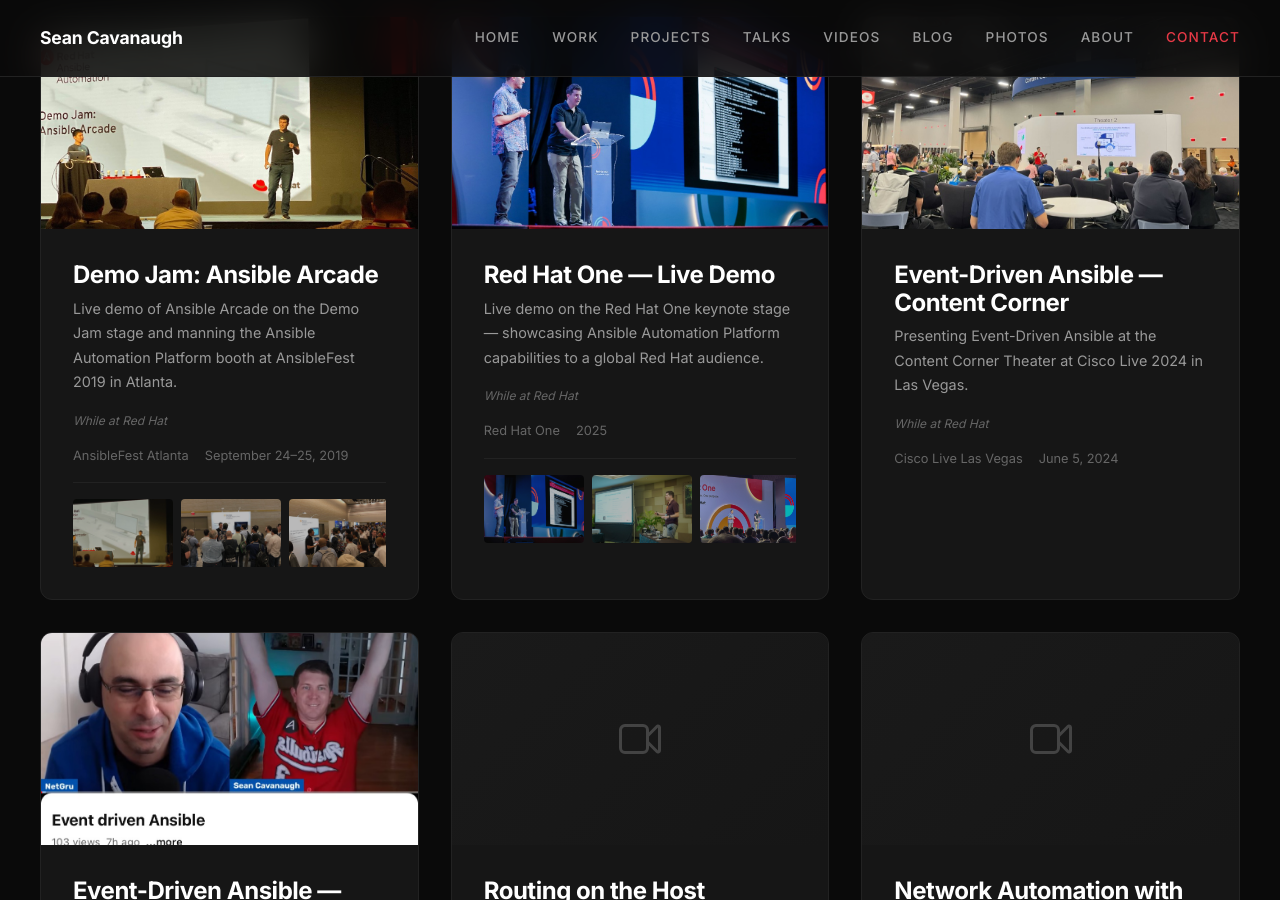
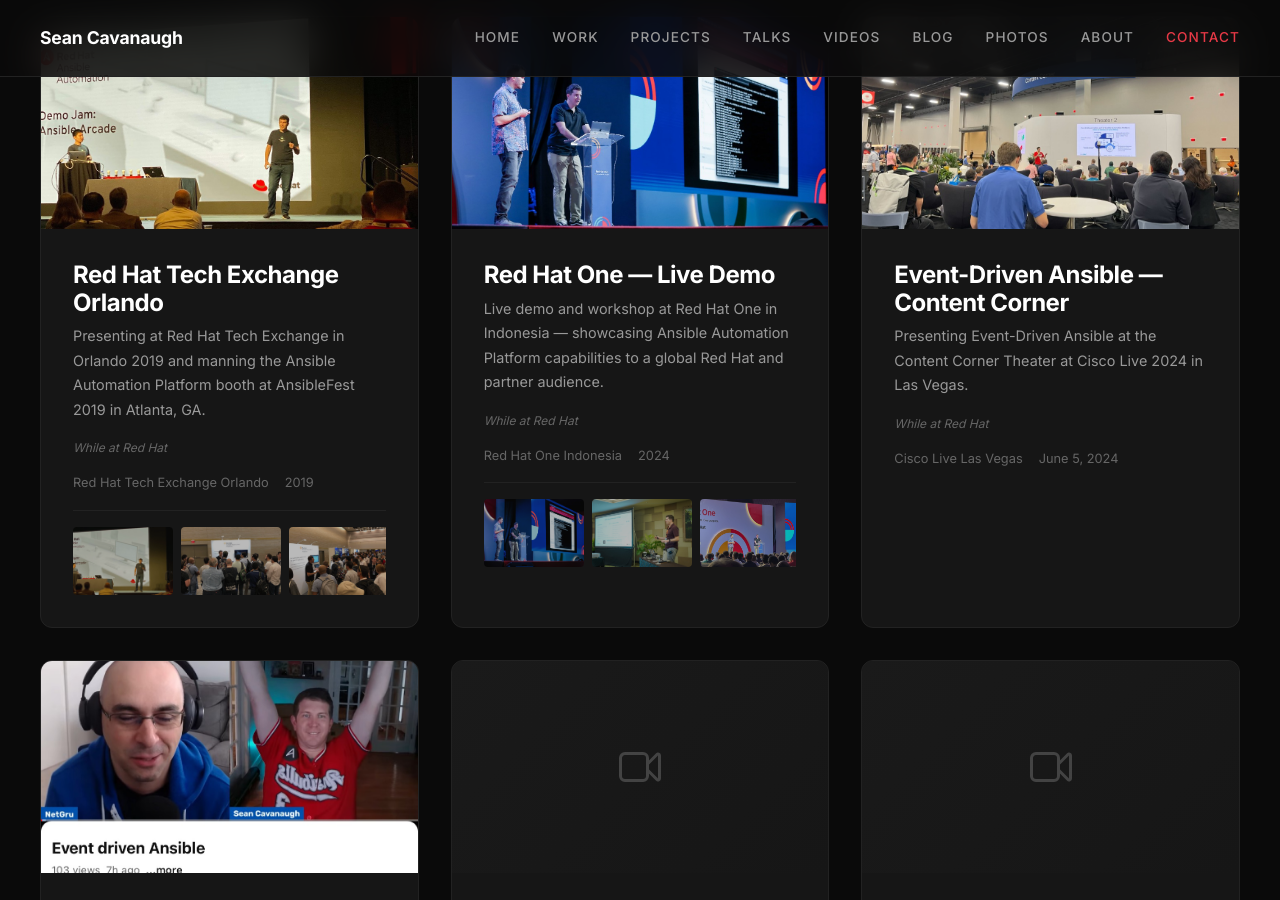
Before and after one commit to IPvSean/cavanaugh.pro, a Jekyll site: the page built from pages/talks.html, in a window 1280 px wide and 900 px high, scrolled down 5062 px. Built offline with Jekyll 4.4.1, drawn with Linux system fonts in a browser that asks for light colours.

Commit message:
Fix gallery and talk metadata across 12 entries
Corrections based on user review:
- redhat-one-keynote-demo.png: Red Hat One Indonesia 2024 (not 2025)
- redhat-one-demo-stage.png: workshop at Red Hat One Indonesia 2024
- redhat-one-stage.png: Red Hat One Indonesia 2024
- redhat-one-speaker-badge.png: Red Hat One Indonesia 2024
- demo-jam-2019.png: Red Hat Tech Exchange Orlando 2019 (not AnsibleFest)
- ansiblefest-2019-booth-3.png: add Atlanta, GA location
- cisco-live-rh-booth-networking.png: AnsibleFest 2025 (not Cisco Live)
- cisco-live-theater-wide.png: AnsibleFest 2025 (not Cisco Live)
- datadog-booth-demo.png: Cisco Live (not AWS re:Invent)
- cisco-live-badge-ribbons.png: 2024 Las Vegas (not 2023)
- london-etx.png: 2026 (not 2025)
- Remove AWS re:Invent from speaking venues
- Rename Demo Jam talk entry to Red Hat Tech Exchange Orlando

Co-authored-by: Cursor <cursoragent@cursor.com>

```diff
--- a/_data/gallery.yml
+++ b/_data/gallery.yml
@@ -1,7 +1,7 @@
 - src: "/assets/images/redhat-one-keynote-demo.png"
-  alt: "Live demo on the Red Hat One keynote stage"
+  alt: "Live demo on stage — Red Hat One, Indonesia 2024"
   category: "stage"
-  year: 2025
+  year: 2024
 
 - src: "/assets/images/ansiblefest-2025-closeup-screen.png"
   alt: "On the big screen — AnsibleFest 2025 keynote"
@@ -9,14 +9,14 @@
   year: 2025
 
 - src: "/assets/images/cisco-live-rh-booth-networking.png"
-  alt: "Why Ansible Became Popular in Networking — Red Hat booth at Cisco Live"
+  alt: "Why Ansible Became Popular in Networking — AnsibleFest 2025"
   category: "booth"
-  year: 2024
+  year: 2025
 
 - src: "/assets/images/redhat-one-speaker-badge.png"
-  alt: "Speaker badge — Red Hat One 2025"
+  alt: "Speaker badge — Red Hat One, Indonesia 2024"
   category: "people"
-  year: 2025
+  year: 2024
 
 - src: "/assets/images/ansiblefest-2025-stage.png"
   alt: "AnsibleFest 2025 keynote — on the big screens"
@@ -24,9 +24,9 @@
   year: 2025
 
 - src: "/assets/images/cisco-live-badge-ribbons.png"
-  alt: "CCIE Ten Years, Speaker, Presenter, DevNet — Cisco Live badge"
+  alt: "CCIE Ten Years, Speaker, Presenter, DevNet — Cisco Live 2024, Las Vegas"
   category: "people"
-  year: 2023
+  year: 2024
 
 - src: "/assets/images/summit-2026-stage.png"
   alt: "Red Hat Summit 2026 — demoing the Automation Orchestrator"
@@ -49,9 +49,9 @@
   year: 2025
 
 - src: "/assets/images/redhat-one-demo-stage.png"
-  alt: "Live demo at Red Hat One — professional stage shot"
+  alt: "Teaching a workshop — Red Hat One, Indonesia 2024"
   category: "stage"
-  year: 2025
+  year: 2024
 
 - src: "/assets/images/cisco-live-2023-audience.png"
   alt: "343 attendees at BRKATO-2106 — Cisco Live 2023"
@@ -59,9 +59,9 @@
   year: 2023
 
 - src: "/assets/images/datadog-booth-demo.png"
-  alt: "Demoing at the Red Hat booth — AWS re:Invent 2025"
+  alt: "Demoing at the Red Hat booth — Cisco Live"
   category: "booth"
-  year: 2025
+  year: 2024
 
 - src: "/assets/images/ansiblefest-2025-big-screens.png"
   alt: "Wide shot — AnsibleFest 2025 keynote with Dafne Mendoza"
@@ -89,9 +89,9 @@
   year: 2018
 
 - src: "/assets/images/redhat-one-stage.png"
-  alt: "Red Hat One — on stage"
+  alt: "On stage — Red Hat One, Indonesia 2024"
   category: "stage"
-  year: 2025
+  year: 2024
 
 - src: "/assets/images/cisco-live-theater-crowd.png"
   alt: "Presenting at the Cisco Live theater"
@@ -109,7 +109,7 @@
   year: 2018
 
 - src: "/assets/images/demo-jam-2019.png"
-  alt: "Demo Jam — Ansible Arcade at AnsibleFest 2019"
+  alt: "Presenting at Red Hat Tech Exchange, Orlando 2019"
   category: "stage"
   year: 2019
 
@@ -119,9 +119,9 @@
   year: 2019
 
 - src: "/assets/images/cisco-live-theater-wide.png"
-  alt: "Wide shot — Cisco Live Content Corner theater"
+  alt: "Presenting to a crowd — AnsibleFest 2025"
   category: "stage"
-  year: 2024
+  year: 2025
 
 - src: "/assets/images/ansiblefest-2019-booth-2.png"
   alt: "Crowd at the Ansible booth — AnsibleFest 2019 Atlanta"
@@ -169,7 +169,7 @@
   year: 2025
 
 - src: "/assets/images/ansiblefest-2019-booth-3.png"
-  alt: "Talking Ansible Automation Platform — AnsibleFest 2019"
+  alt: "Talking Ansible Automation Platform — AnsibleFest 2019, Atlanta, GA"
   category: "booth"
   year: 2019
 
@@ -194,9 +194,9 @@
   year: 2025
 
 - src: "/assets/images/london-etx.png"
-  alt: "London — teaching AIOps at Emerging Tech Experience (ETX)"
+  alt: "London — teaching AIOps at Emerging Tech Experience (ETX) 2026"
   category: "people"
-  year: 2025
+  year: 2026
 
 - src: "/assets/images/tokyo-teamlab-jamie.png"
   alt: "With Jamie at teamLab Planets, Tokyo"
--- a/_data/speaking.yml
+++ b/_data/speaking.yml
@@ -8,8 +8,6 @@
   logo: "allthingsopen"
 - name: "Ansible Automates"
   logo: "ansible"
-- name: "AWS re:Invent"
-  logo: "aws"
 - name: "VMware Explore"
   logo: "vmware"
 - name: "Red Hat One"
--- a/_data/talks.yml
+++ b/_data/talks.yml
@@ -86,38 +86,37 @@
   year: 2019
   role_at_time: "Red Hat"
 
-- title: "Demo Jam: Ansible Arcade"
-  description: "Live demo of Ansible Arcade on the Demo Jam stage and manning the Ansible Automation Platform booth at AnsibleFest 2019 in Atlanta."
+- title: "Red Hat Tech Exchange Orlando"
+  description: "Presenting at Red Hat Tech Exchange in Orlando 2019 and manning the Ansible Automation Platform booth at AnsibleFest 2019 in Atlanta, GA."
   image: "/assets/images/demo-jam-2019.png"
-  audience: "AnsibleFest Atlanta"
+  audience: "Red Hat Tech Exchange Orlando"
   year: 2019
-  date: "September 24–25, 2019"
   role_at_time: "Red Hat"
   gallery:
     - src: "/assets/images/demo-jam-2019.png"
-      alt: "Sean Cavanaugh presenting Ansible Arcade at Demo Jam"
+      alt: "Presenting at Red Hat Tech Exchange, Orlando 2019"
     - src: "/assets/images/ansiblefest-2019-booth-1.png"
-      alt: "Demoing at the Ansible Automation Platform booth — AnsibleFest 2019"
+      alt: "Demoing at the Ansible Automation Platform booth — AnsibleFest 2019, Atlanta, GA"
     - src: "/assets/images/ansiblefest-2019-booth-2.png"
-      alt: "Crowd gathering at the Ansible booth — AnsibleFest 2019 Atlanta"
+      alt: "Crowd gathering at the Ansible booth — AnsibleFest 2019, Atlanta, GA"
     - src: "/assets/images/ansiblefest-2019-booth-3.png"
-      alt: "Demoing Ansible Automation Platform to attendees — AnsibleFest 2019"
+      alt: "Demoing Ansible Automation Platform to attendees — AnsibleFest 2019, Atlanta, GA"
 
 - title: "Red Hat One — Live Demo"
-  description: "Live demo on the Red Hat One keynote stage — showcasing Ansible Automation Platform capabilities to a global Red Hat audience."
+  description: "Live demo and workshop at Red Hat One in Indonesia — showcasing Ansible Automation Platform capabilities to a global Red Hat and partner audience."
   image: "/assets/images/redhat-one-keynote-demo.png"
-  audience: "Red Hat One"
-  year: 2025
+  audience: "Red Hat One Indonesia"
+  year: 2024
   role_at_time: "Red Hat"
   gallery:
     - src: "/assets/images/redhat-one-keynote-demo.png"
-      alt: "Live demo on the Red Hat One keynote stage"
+      alt: "Live demo on stage — Red Hat One, Indonesia 2024"
     - src: "/assets/images/redhat-one-demo-stage.png"
-      alt: "Professional stage shot — Red Hat One"
+      alt: "Teaching a workshop — Red Hat One, Indonesia 2024"
     - src: "/assets/images/redhat-one-stage.png"
-      alt: "On the Red Hat One stage"
+      alt: "On stage — Red Hat One, Indonesia 2024"
     - src: "/assets/images/redhat-one-speaker-badge.png"
-      alt: "Speaker badge — Red Hat One 2025"
+      alt: "Speaker badge — Red Hat One, Indonesia 2024"
 
 - title: "Event-Driven Ansible — Content Corner"
   description: "Presenting Event-Driven Ansible at the Content Corner Theater at Cisco Live 2024 in Las Vegas."
--- a/talks/demo-jam-ansible-arcade.html
+++ /dev/null
@@ -1,6 +0,0 @@
----
-layout: talk
-title: "Demo Jam: Ansible Arcade"
-talk_slug: "demo-jam-ansible-arcade"
-permalink: /talks/demo-jam-ansible-arcade/
----
--- /dev/null
+++ b/talks/red-hat-tech-exchange-orlando.html
@@ -0,0 +1,6 @@
+---
+layout: talk
+title: "Red Hat Tech Exchange Orlando"
+talk_slug: "red-hat-tech-exchange-orlando"
+permalink: /talks/red-hat-tech-exchange-orlando/
+---
```
